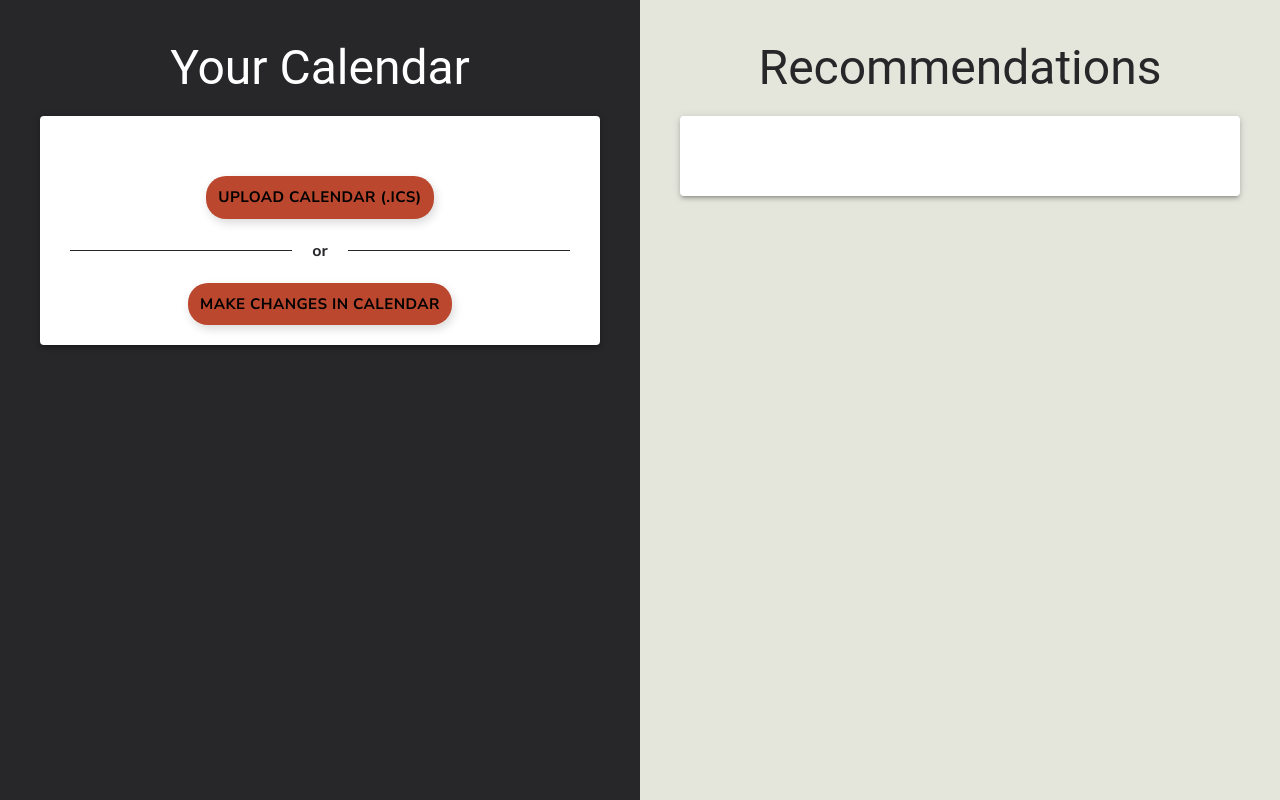
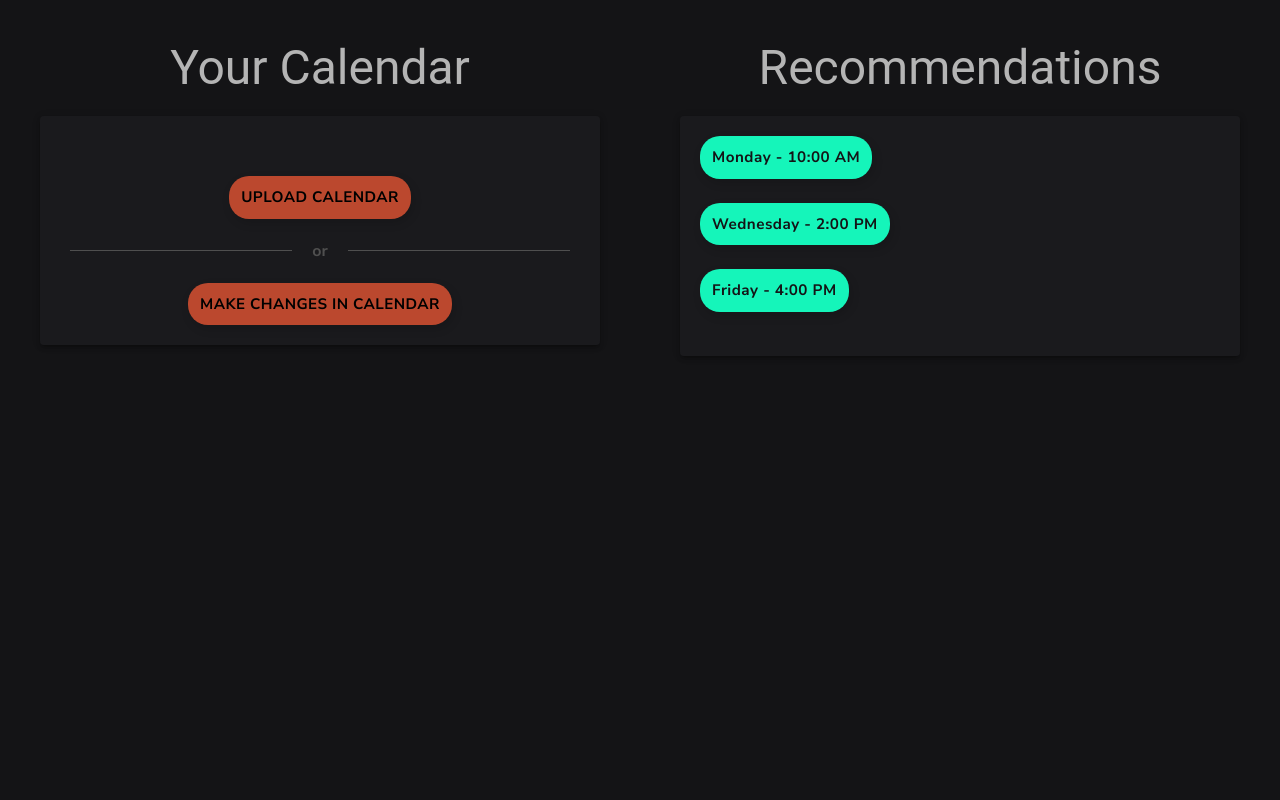
Before and after one commit to Trust-Worthy/WhenDoWeEven-_frontend, a React (Vite) app in the folder when-do-we-even/: page /eventlogin in a window 1280 px wide. Built offline with nearby package versions, Linux system fonts and the light colour scheme.

Commit message:
Finalize colors and shapes and stuff 😂

```diff
--- a/when-do-we-even/src/index.css
+++ b/when-do-we-even/src/index.css
@@ -32,9 +32,9 @@ a {
   text-decoration: inherit;
   font-family: 'Nunito Sans', sans-serif;
 }
-a:hover {
+/* a:hover {
   color: #535bf2;
-}
+} */
 
 body {
   margin: 0;
@@ -69,11 +69,6 @@ button {
   box-shadow: 2px 4px 10px rgba(0, 0, 0, 0.15);
 }
 
-button:hover {
-  background-color: #F2613F !important; /* Keeping the same color on hover */
-  transform: scale(1.05);
-}
-
 button:focus,
 button:focus-visible {
   outline: 4px auto -webkit-focus-ring-color;
--- a/when-do-we-even/src/pages/EventLoginPage.css
+++ b/when-do-we-even/src/pages/EventLoginPage.css
@@ -8,6 +8,10 @@
   margin: 0;
   padding: 0;
   display: flex;
+}
+
+.event-login-page form button {
+    color: #ffffff !important;
 }
 
 /* Split the page into two sections that span the full width and height */
@@ -23,7 +27,7 @@
 /* Left Section: Calendar */
 .left-section {
   flex: 1;
-  background-color: #27272a; /* slightly darker */
+  background-color: #141416; /* slightly darker */
   padding: 40px;
   box-sizing: border-box;
 }
@@ -31,7 +35,7 @@
 /* Right Section: Recommendations */
 .right-section {
   flex: 1;
-  background-color: #E4E5DB; /* lighter than the left */
+  background-color: #141416; /* lighter than the left */
   padding: 40px;
   box-sizing: border-box;
 }
@@ -39,14 +43,14 @@
 /* Typography for both sections */
 .typography {
     font-family: 'Nunito Sans', sans-serif;
-    color: #ffffff !important;
+    color: #b4b4b4 !important;
     text-align: center;
 }
 
 /* Typography for both sections */
 .typography1 {
     font-family: 'Nunito Sans', sans-serif;
-    color: #27272a !important;
+    color: #b4b4b4 !important;
     text-align: center;
 }
 
@@ -59,15 +63,14 @@
 .calendar-view {
     width: 100%;
     padding: 20px;
-  background-color: #3B1C32;
+    background-color: #1A1A1D !important; /* Updated placeholder color */
     text-align: center;
     border-radius: 8px;
   }
 
-/* Recommendations section */
 .recommendations-section {
 margin-top: 20px;
-  background-color: #EAE2D8;
+background-color: #1A1A1D !important; /* Already using #1A1A1D */
 border-radius: 8px;
 padding: 20px;
 }
@@ -75,8 +78,7 @@
 /* Button styles */
 button {
   margin-top: 20px;
-  background-color: #32012F !important;
-  color: white;
+  color: #ffffff !important;
   border: none;
   padding: 12px 18px;
   font-size: 1.1em;
@@ -89,11 +91,6 @@ button {
   box-shadow: 2px 4px 10px rgba(0, 0, 0, 0.15);
 }
 
-button:hover {
-  background-color: #3E5879 !important;
-  transform: scale(1.05);
-}
-
 .divider {
     display: flex;
     justify-content: center;
@@ -101,14 +98,14 @@ button:hover {
     position: relative;
     margin: 20px 0;
     font-family: 'Nunito Sans', sans-serif;
-    color: #27272a;
+    color: #4f4f4f;
 }
 
 .divider::before,
 .divider::after {
     content: "";
     flex: 1;
-    border-bottom: 1px solid #27272a;
+    border-bottom: 1px solid #4f4f4f;
     margin: 0 10px;
 }
 
@@ -117,3 +114,23 @@ button:hover {
     padding: 0 10px;
     font-weight: bold;
 }
+
+.recommendations-buttons button {
+    background-color: #15F5BA !important; /* Updated to the specified color */
+    color: #141416 !important; /* Keeping the text dark */
+    border: none;
+    padding: 12px 18px;
+    font-size: 1.1em;
+    font-family: 'Nunito Sans', sans-serif;
+    font-weight: 700;
+    letter-spacing: 0.5px;
+    cursor: pointer;
+    transition: background-color 0.3s ease-in-out;
+    border-radius: 6px;
+    box-shadow: 2px 4px 10px rgba(0, 0, 0, 0.15);
+    display: flex;
+    flex-direction: column;
+    justify-content: center;
+    align-items: center;
+    margin-bottom: 24px; /* Adds space below each button */
+}
--- a/when-do-we-even/src/pages/EventLoginPage.jsx
+++ b/when-do-we-even/src/pages/EventLoginPage.jsx
@@ -17,6 +17,16 @@ const EventLoginPage = () => {
     // Simulate making manual changes in the calendar that update the recommendations.
     setRecommendations([]);
   };
+
+  // Mock suggestions to display when there are no recommendations
+  const mockSuggestions = [
+    { day: "Monday", time: "10:00 AM" },
+    { day: "Wednesday", time: "2:00 PM" },
+    { day: "Friday", time: "4:00 PM" },
+  ];
+
+  // Use recommendations if available; otherwise, fallback to mockSuggestions.
+  const suggestionsToShow = recommendations.length === 0 ? mockSuggestions : recommendations;
 
   return (
     <div className="event-login-page">
@@ -43,10 +53,10 @@ const EventLoginPage = () => {
                 component="span"
                 sx={{
                     backgroundColor: '#3B1C32',
-                '&:hover': { backgroundColor: '#3B1C32' },
+                    color: '#ffffff', // Force white text
                 }}
                 >
-                Upload Calendar (.ics)
+                Upload Calendar
                 </Button>
             </label>
             {/* Divider with "or" */}
@@ -58,7 +68,7 @@ const EventLoginPage = () => {
                 component="span"
                 sx={{
                 backgroundColor: '#3B1C32',
-                '&:hover': { backgroundColor: '#3B1C32' },
+                color: '#ffffff', // Force white text
                 }}
             >
                 Make changes in calendar
@@ -72,26 +82,28 @@ const EventLoginPage = () => {
             Recommendations
           </Typography>
           <Paper elevation={3} className="recommendations-section">
-            {recommendations.length === 0 ? (
-            <Typography
-                variant="body1"
-                className="typography"
-                align="center"
-                style={{ padding: '20px', color: '#3B1C32' }}
+            {/* Container for horizontal layout */}
+            <div className="recommendations-buttons">
+            {suggestionsToShow.map((suggestion, index) => (
+                <Button
+                key={index}
+                variant="contained"
+                sx={{
+                    backgroundColor: '#96E9C6',  // Updated to #96E9C6
+                    color: 'white',
+                    fontSize: '1.3em',
+                    fontWeight: 700,
+                    borderRadius: '50px',
+                    padding: '16px 24px',
+                    textTransform: 'none',
+                }}
                 >
-            </Typography>
-            ) : (
-            recommendations.map((rec, index) => (
-                <Typography
-                key={index}
-                variant="body1"
-                className="typography"
-                style={{ padding: '10px' }}
-                >
-                {rec}
-                </Typography>
-            ))
-            )}
+                {suggestion.day
+                    ? `${suggestion.day} - ${suggestion.time}`
+                    : suggestion}
+                </Button>
+            ))}
+        </div>
           </Paper>
         </div>
       </div>
--- a/when-do-we-even/src/pages/LandingCreateEventPage.css
+++ b/when-do-we-even/src/pages/LandingCreateEventPage.css
@@ -1,5 +1,6 @@
 @import "tailwindcss";
 @import url('https://fonts.googleapis.com/css2?family=Nunito+Sans:wght@400;700&display=swap');
+@import url('https://fonts.googleapis.com/css2?family=Pacifico&display=swap');
 
 /* Set a global font rule for most elements */
 body, html,
@@ -8,9 +9,62 @@ input, textarea, select, button {
   font-family: 'Nunito Sans', sans-serif;
 }
 
+.title-container {
+  display: flex;
+  flex-direction: column; /* Stack title and .ai-text vertically */
+  align-items: center; /* Center align */
+  text-align: center;
+  position: relative;
+}
+
+.title {
+  font-size: 2.8em;
+  font-weight: 700;
+  font-family: 'Nunito Sans', sans-serif;
+  color: #b4b4b4 !important;
+  margin-bottom: -5px; /* Reduce gap between title and .ai-text */
+  margin-left: 350px;
+}
+
+.ai-text {
+  font-size: 2.4em;
+  font-family: 'Pacifico', cursive;
+  color: #b4b4b4;
+  margin-top: 15px;
+  margin-left: 700px;
+  position: absolute;
+  left: 10px;
+  color: #15F5BA;
+}
+
+/* Override for contained buttons */
+.MuiButton-contained {
+  background-color: #3edd77 !important;
+  color: #b4b4b4 !important; /* Set button text to #b4b4b4 */
+  font-weight: 1000 !important;
+  border-radius: 100px !important;
+  padding: 12px 18px !important;
+  font-size: 1.2em !important;
+  font-family: 'Nunito Sans', sans-serif !important;
+  letter-spacing: 0.5px;
+  box-shadow: 2px 4px 10px rgba(255, 255, 255, 0.15) !important;
+  transition: background-color 0.3s ease-in-out !important;
+}
+
+/* Increase top margin for buttons inside the card */
+.landing-create-event-page form button {
+  margin-top: 10px !important;
+  color: #ffffff !important;
+}
+
 /* Label color override */
 .MuiInputLabel-root {
   color: #4f4f4f !important;
+}
+
+/* Align the Select's displayed value to the left */
+.MuiSelect-select {
+  text-align: left !important;
 }
 
 /* Override for input text color in outlined TextFields */
@@ -52,11 +106,6 @@ input, textarea, select, button {
   transition: background-color 0.3s ease-in-out !important;
 }
 
-.MuiButton-contained:hover {
-  background-color: #F2613F !important;
-  transform: scale(1.05);
-}
-
 /* Existing rules */
 body, html {
   height: 100%;
@@ -90,17 +139,6 @@ body, html {
   align-items: center;
 }
 
-.title {
-  font-size: 2.8em;
-  font-weight: 700;
-  font-family: 'Nunito Sans', sans-serif;
-  color: #b4b4b4 !important;
-  text-align: center;
-  margin-bottom: 20px;
-  margin-left: 27%;
-  align-items: center;
-}
-
 h2 {
   font-family: 'Nunito Sans', sans-serif;
   font-size: 1.8em;
@@ -110,12 +148,12 @@ h2 {
 
 .card {
   display: flex;
-  width: 80%;
+  width: 90%;
   max-width: 1200px;
   height: 75%;
   background-color: #1A1A1D;
   box-shadow: 0 4px 8px rgba(0, 0, 0, 0.1);
-  border-radius: 20px;
+  border-radius: 30px;
   overflow: hidden;
   margin-left: 25%;
   align-items: center;
@@ -153,8 +191,3 @@ button {
   border-radius: 100px;
   box-shadow: 2px 4px 10px #fffefe26;
 }
-
-button:hover {
-  background-color: #3edd77 !important;
-  transform: scale(1.05);
-}
--- a/when-do-we-even/src/pages/LandingCreateEventPage.jsx
+++ b/when-do-we-even/src/pages/LandingCreateEventPage.jsx
@@ -24,10 +24,13 @@ const LandingCreateEventPage = () => {
 
   return (
     <div className="landing-create-event-page">
-      <h1 className="title">WhenDoWeEven</h1>
+      <div className="title-container">
+        <h1 className="title">WhenDoWeEven</h1>
+        <span className="ai-text">.ai</span>
+    </div>
       <div className="card">
         <div className="left-side">
-          <h2>Create Your Event</h2>
+          <h2>Create your event</h2>
           <form onSubmit={handleSubmit}>
             <TextField
               label="Event Name"
@@ -96,7 +99,7 @@ const LandingCreateEventPage = () => {
         </div>
         <div className="vertical-line"></div>
         <div className="right-side">
-          <h2>Login</h2>
+          <h2>Log in to your account</h2>
           <form onSubmit={handleLogin}>
             <TextField
               label="Email"
```
Lines whose indentation alone changed are shown as unchanged.
